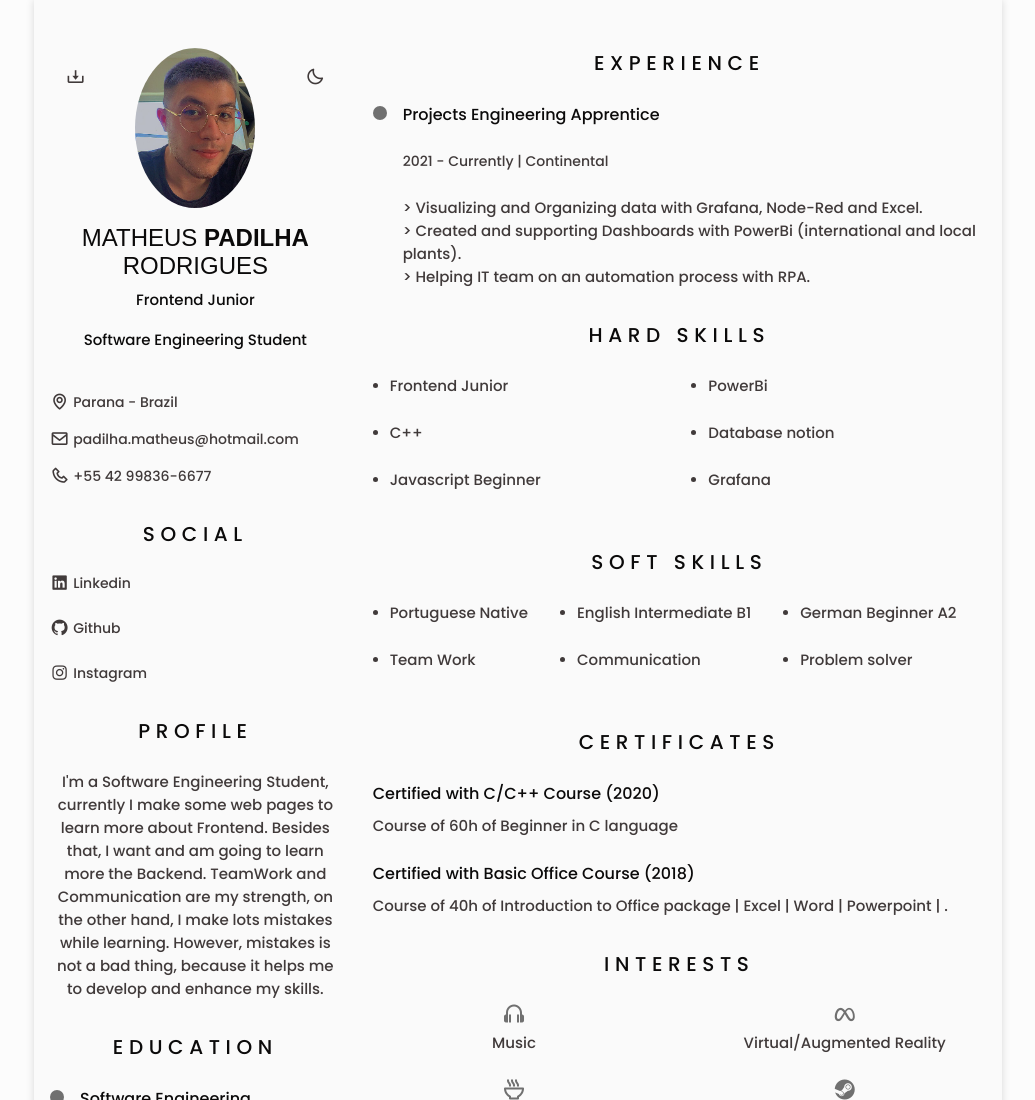
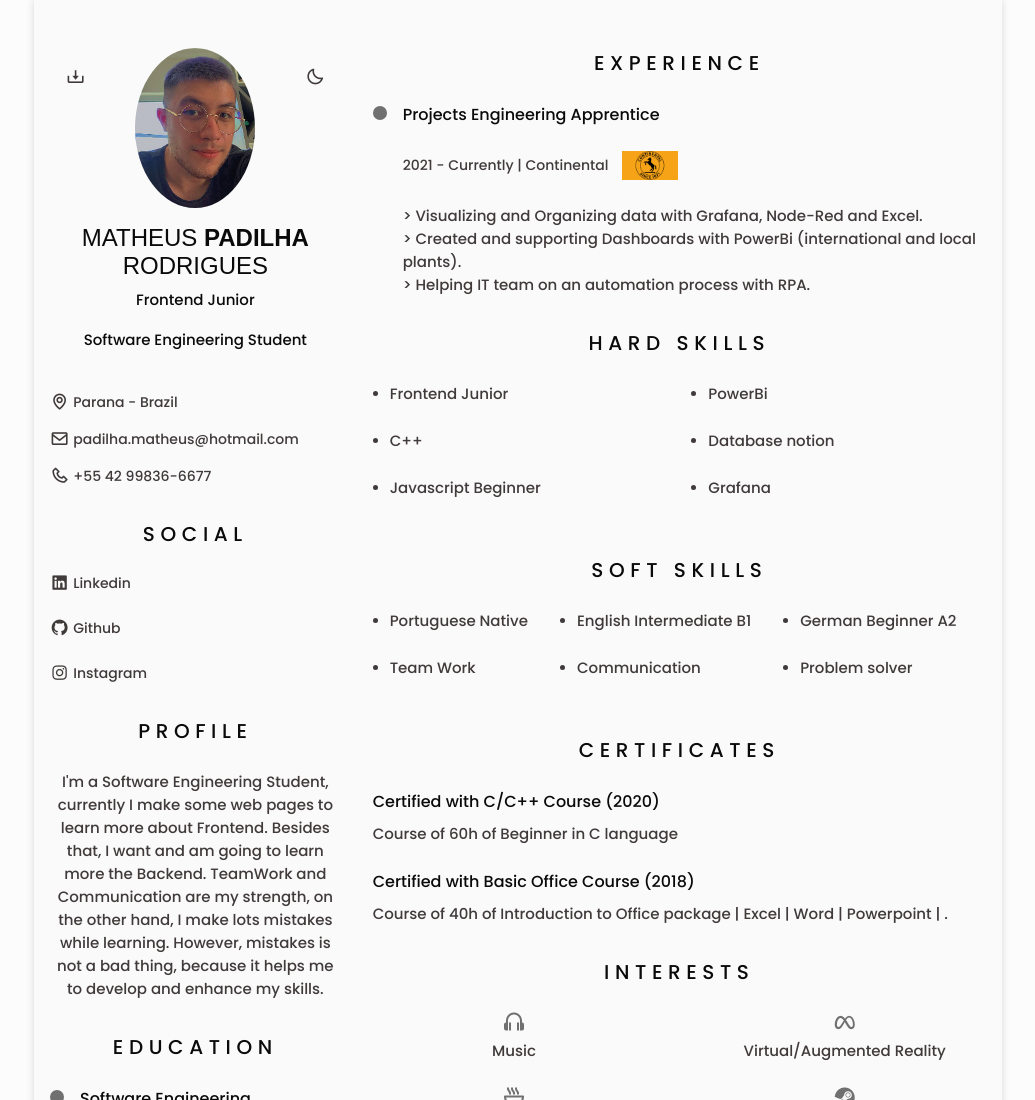
Before and after one commit to Padilha1/CV, a website: page index.html in a window 1280 px wide. Shown: the top 1100 px of the page, without its empty margins (122-1157 px from the left). Drawn offline with nearby package versions, Linux system fonts and the light colour scheme; a web font is replaced by a local one.

Commit message:
Put Continental logo

```diff
--- a/assets/css/ed&skill&exp.css
+++ b/assets/css/ed&skill&exp.css
@@ -53,6 +53,16 @@
     font-size: var(--smaller-size);
 }
 
+.experience-company{
+    display: flex;
+    align-items: center;
+}
+
+.logo {
+    width: 5em;
+    padding-left: 1em;
+}
+
 /* =================== */
 /*       Skills     */
 /* =================== */
--- a/index.html
+++ b/index.html
@@ -170,7 +170,7 @@
                             </div>
                             <div class="experience-data bd-grid">
                                 <h3 class="experience-title">Projects Engineering Apprentice</h3>
-                                <span class="experience-company">2021 - Currently | Continental</span>
+                                <span class="experience-company">2021 - Currently | Continental <img src="./assets/img/logo.jpg" class="logo"> </span>
                                 <p class="experience-description">
                                     > Visualizing and Organizing data with Grafana, Node-Red and Excel. <br>
                                     > Created and supporting Dashboards with PowerBi (international and local plants). <br>
```
Also changed, not shown: assets/img/logo.jpg (added).
